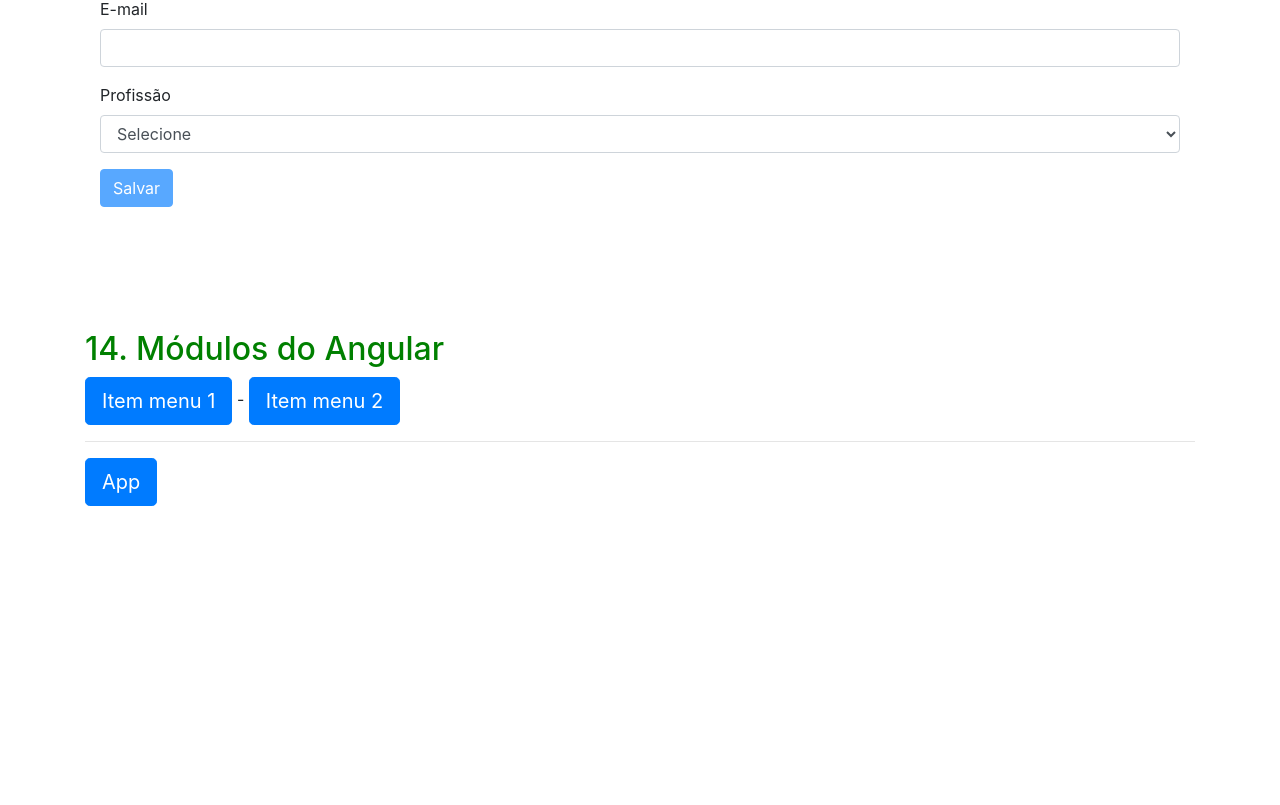
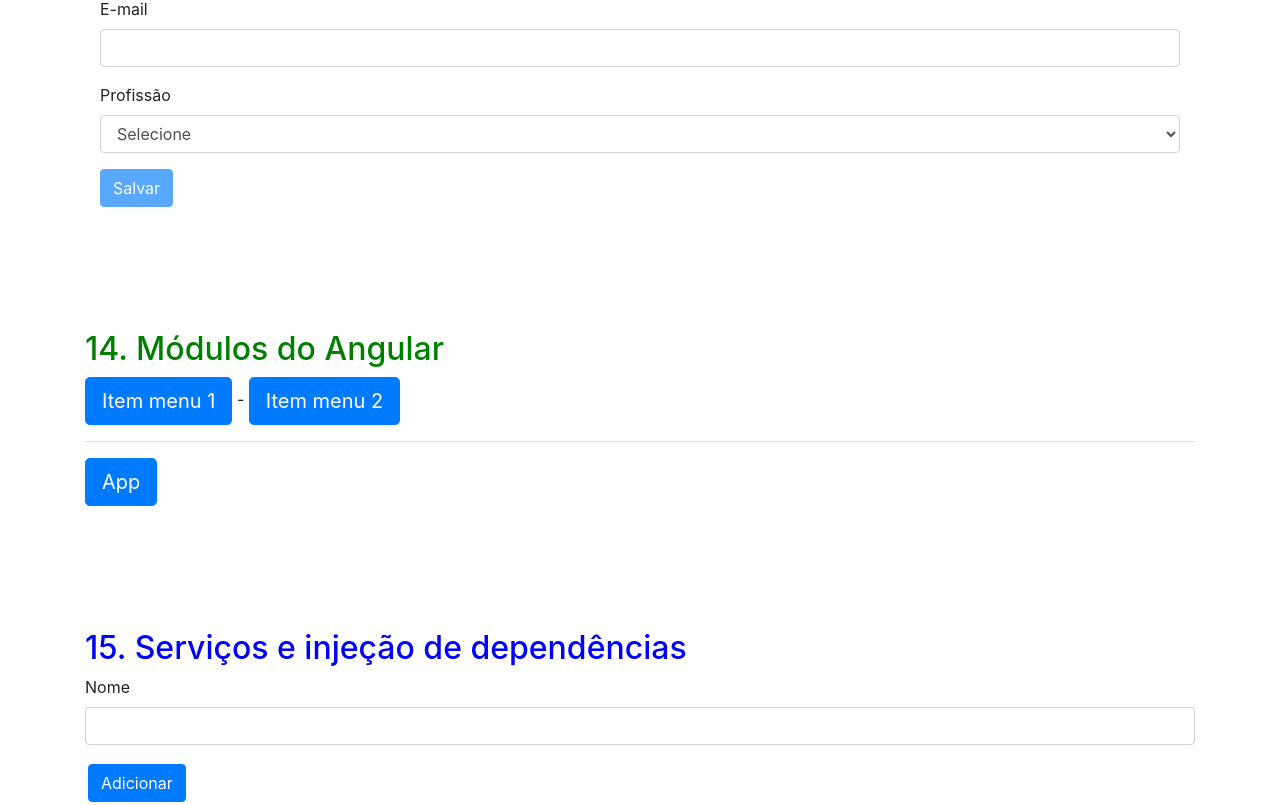
Before and after one commit to leandro-barros/primeiros-passos-angular, an Angular app: page / in a window 1280 px wide. Shown: the part 787-1592 px from the top of the page. Before the commit the page ends 1293 px from the top, so only its background shows below. Built offline with nearby package versions, Linux system fonts and the light colour scheme.

Commit message:
Criando componente para a aula: 15.2. Implementando um serviço.

```diff
--- a/src/app/app.component.html
+++ b/src/app/app.component.html
@@ -18,4 +18,7 @@
   <h2 [ngStyle]="estiloPipes('p')">14. Módulos do Angular</h2>
   <app-menu></app-menu>
   <app-botao-grande label="App"></app-botao-grande>
+
+  <h2 [ngStyle]="estiloPipes('f')">15. Serviços e injeção de dependências</h2>
+  <app-funcionario-formulario></app-funcionario-formulario>
 </div>
--- a/src/app/app.module.ts
+++ b/src/app/app.module.ts
@@ -10,6 +10,7 @@ import { PipesComponent } from './pipes/pipes.component';
 import { FormulariosValidacaoComponent } from './formularios-validacao/formularios-validacao.component';
 import { BotoesModule } from './botoes/botoes.module';
 import { NavegacaoModule } from './navegacao/navegacao.module';
+import { FuncionarioFormularioComponent } from './funcionario-formulario/funcionario-formulario.component';
 
 @NgModule({
   declarations: [
@@ -18,7 +19,8 @@ import { NavegacaoModule } from './navegacao/navegacao.module';
     FuncionarioFormComponent,
     CampoColoridoDirective,
     PipesComponent,
-    FormulariosValidacaoComponent
+    FormulariosValidacaoComponent,
+    FuncionarioFormularioComponent
   ],
   imports: [
     BrowserModule,
--- /dev/null
+++ b/src/app/funcionario-formulario/funcionario-formulario.component.html
@@ -0,0 +1,7 @@
+<div class="form-group">
+  <label>Nome</label>
+  <input type="text" class="form-control" #nome>
+</div>
+
+<button [ngStyle]="{margin: '3px'}" type="button" class="btn btn-primary" (click)="adicionar()"
+        [disabled]="nome.length == 0" >Adicionar</button>
--- /dev/null
+++ b/src/app/funcionario-formulario/funcionario-formulario.component.ts
@@ -0,0 +1,14 @@
+import { Component, OnInit } from '@angular/core';
+
+@Component({
+  selector: 'app-funcionario-formulario',
+  templateUrl: './funcionario-formulario.component.html',
+  styleUrls: ['./funcionario-formulario.component.css']
+})
+export class FuncionarioFormularioComponent {
+
+  adicionar(nome: string) {
+
+  }
+
+}
```
Also changed, not shown: src/app/funcionario-formulario/funcionario-formulario.component.css (added).
